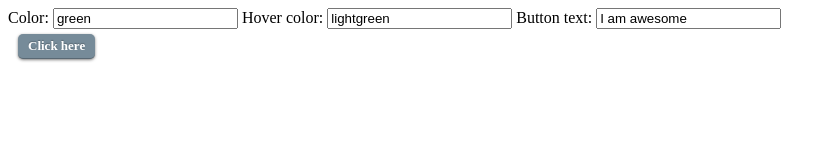
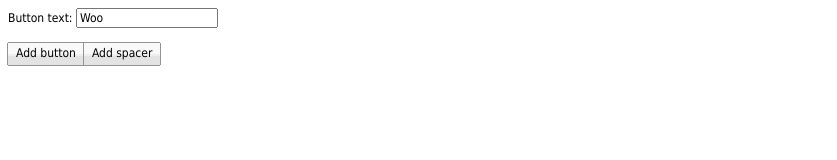
Before and after one commit to jpoz/jquery.engineer, a plain HTML site: page example/buttons.html in a window 1280 px wide. Shown: the whole page, without its empty margins (0-837 px from the left). Drawn offline with nearby package versions, Linux system fonts and the light colour scheme.

Commit message:
adding in gbutton to examples

```diff
--- a/example/buttons.html
+++ b/example/buttons.html
@@ -8,14 +8,17 @@
 	<script type="text/javascript" src="http://ajax.googleapis.com/ajax/libs/jquery/1.4/jquery.min.js"></script>
 	<script type="text/javascript" src="../lib/jquery.engineer.js"></script>
 	<script type="text/javascript" src="js/buttons.js"></script>
+	<style type="text/css" media="screen">
+	 * {
+	   font-size: 12px;
+	   font-family: Tahoma, Geneva, sans-serif;
+	 }
+	</style>
 </head>
   <body>
-    Color:
-    <input id='button_color' value='green' />
-    Hover color:
-    <input id='button_hovercolor' value='lightgreen' />
     Button text:
-    <input id='button_text' value='I am awesome'/>
+    <input id='button_text' value='Woo'/>
+    <br />
     <br />
   </body>
 </html>
--- a/example/js/buttons.js
+++ b/example/js/buttons.js
@@ -50,21 +50,196 @@ $.engineer.define('button', {
   }
 });
 
+$.engineer.define('gbutton', {
+  defaults: {
+    normal: {
+      gradient_top: "#F9F9F9",
+      gradient_middle: "#EEE",
+      gradient_bottom: "#E3E3E3",
+      border_color: "#939393"
+    },
+    hover: {
+      gradient_top: "#F9F9F9",
+      gradient_middle: "#EEE",
+      gradient_bottom: "#E3E3E3",
+      border_color: "#BCBCBC"
+    },
+    click: {
+      gradient_top: "#E3E3E3",
+      gradient_middle: "#EEE",
+      gradient_bottom: "#E3E3E3",
+      border_color: "#333"
+    }
+  },
+  structure: function(options) {
+    var text_div = $('<div/>', {
+      'class':'gbuttontextdiv',
+      css: {
+        'color': "black",
+        'line-height': "1.8em",
+        'padding': "0px 8px",
+        'text-align':'center',
+        'position':'relative',
+        'vertical-align':'middle',
+        'white-space':'nowrap'
+      },
+      html: options.text
+    });
+
+    var top_gradient = $('<div/>', {
+      'class':'gbuttontopgradient',
+      css: {
+        'background':options.normal.gradient_top,
+        'border-bottom':'0.2em solid '+options.normal.gradient_middle,
+        'height':'0.9em',
+        'left':'0px',
+        'overflow':'hidden',
+        'position':'absolute',
+        'right': '0px',
+        'top':'0px',
+        'display':'block'
+      }
+    });
+
+    var content_div = $('<div/>',{
+      css: {
+        'height':'100%',
+        'position':'relative',
+        'display':'block'
+      },
+      html: text_div
+    });
+
+    content_div.prepend(top_gradient);
+
+    var vborder = $('<div/>',{
+      'class':'gbuttonvborder',
+      css: {
+        'background':options.normal.gradient_bottom,
+        'border-color': options.normal.border_color,
+        'border-width':'0px 1px',
+        'border-style':'solid',
+        'padding':'0px',
+        'margin':'0px -1px',
+        'line-height': 'normal',
+        'cursor':'pointer',
+        'display':'inline-block',
+        'position':'relative'
+      },
+      html: content_div
+    });
+
+    var hborder = $('<div/>',{
+      'class':'gbuttonhborder',
+      css: {
+        'border-color': options.normal.border_color,
+        'border-width':'1px 0px',
+        'border-style':'solid',
+        'padding':'0px',
+        'margin':'0px',
+        'line-height': '0',
+        'display':'inline-block',
+        'position':'relative'
+      },
+      html: vborder
+    });
+
+    var container_div = $('<div/>', {
+      css: {
+        '-webkit-user-select': 'none',
+        'vertical-align':'middle',
+        'display':'inline-block',
+        'position':'relative',
+        'margin':'0px',
+        'padding':'0px',
+        'outline':'none'
+      },
+      html: hborder
+    });
+
+    return container_div;
+  },
+  behavior: function(options) {
+    var self = this;
+    var vborder = $('.gbuttonvborder', this);
+    var hborder = $('.gbuttonhborder', this);
+    var top_gradient = $('.gbuttontopgradient', this);
+    var text_div = $('.gbuttontextdiv', this);
+
+    self
+    .hover(
+      function() {
+        vborder.css('border-color',options.hover.border_color);
+        hborder.css('border-color',options.hover.border_color);
+      },
+      function() {
+        vborder.css('border-color',options.normal.border_color);
+        hborder.css('border-color',options.normal.border_color);
+      }
+    )
+    .mousedown(function() {
+      vborder.css('border-color',options.click.border_color);
+      hborder.css('border-color',options.click.border_color);
+      top_gradient.css('border-color',options.click.gradient_middle);
+      top_gradient.css('background',options.click.gradient_top);
+      vborder.css('background',options.click.gradient_bottom);
+    })
+    .mouseup(function() {
+      vborder.css('border-color',options.normal.border_color);
+      hborder.css('border-color',options.normal.border_color);
+      top_gradient.css('border-color',options.normal.gradient_middle);
+      top_gradient.css('background',options.normal.gradient_top);
+      vborder.css('background',options.normal.gradient_bottom);
+    })
+    .mouseout(function() {
+      vborder.css('border-color',options.normal.border_color);
+      hborder.css('border-color',options.normal.border_color);
+      top_gradient.css('border-color',options.normal.gradient_middle);
+      top_gradient.css('background',options.normal.gradient_top);
+      vborder.css('background',options.normal.gradient_bottom);
+    });
+  }
+});
+
+$.engineer.define('gbutton_spacer',{
+  structure: function(options) {
+    return $('<div/>', {
+      css: {
+        'display':'inline-block',
+        'position': "relative",
+        'margin':"0px 5px"
+      }
+    });
+  }
+})
+
 $.engineer.define('new_button_creator', {
   behavior: function(options) {
     this.
     click(function() {
         var text = $('#button_text').attr('value');
-        var color = $('#button_color').attr('value');
-        var hcolor = $('#button_hovercolor').attr('value');
 
-        var new_button = $.engineer.make('button', { color:color, text:text, hovercolor:hcolor });
+        var new_button = $.engineer.make('gbutton', { text:text });
+        $('body').append(new_button);
+    });
+  }
+});
+
+$.engineer.define('new_spacer_creator', {
+  behavior: function(options) {
+    this.
+    click(function() {
+        var new_button = $.engineer.make('gbutton_spacer');
         $('body').append(new_button);
     });
   }
 });
 
 $(document).ready(function() {
-  var new_button = $.engineer.make('button', {color:'#768B99', hovercolor: '#999'}).behaveLike('new_button_creator');
-  $('body').append(new_button);
+  var new_button = $.engineer.make('gbutton',  { text:'Add button' }).behaveLike('new_button_creator');
+  var new_spacer = $.engineer.make('gbutton',  { text:'Add spacer' }).behaveLike('new_spacer_creator');
+
+  $('body')
+  .append(new_button)
+  .append(new_spacer);
 });
```
